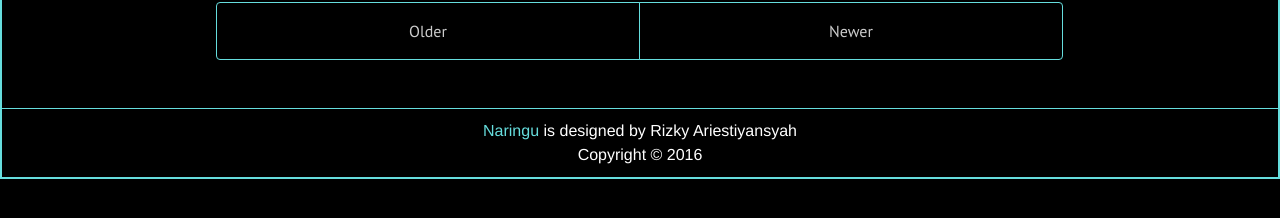
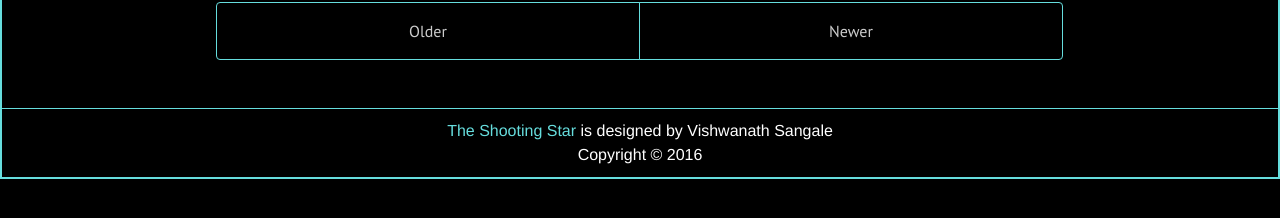
Before and after one commit to vishsangale/vishsangale.github.io, a Jekyll site: the page built from index.html, in a window 1280 px wide. Shown: the part 340-558 px from the top of the page. Built offline with Jekyll 4.4.1, drawn with Linux system fonts in a browser that asks for light colours; the list of posts is cut into pages by our own code.

Commit message:
Update Copyrights

```diff
--- a/_config.yml
+++ b/_config.yml
@@ -47,6 +47,5 @@ footer-links:
 
 # Theme Author (Please don't edit this line cause of MIT LICENSE rules)
 theme:
-  creator:			Rizky Ariestiyansyah
-  codename:			Naringu
-  link:             https://github.com/ariestiyansyah/naringu
+  creator:			Vishwanath Sangale
+  codename:			The Shooting Star
```
